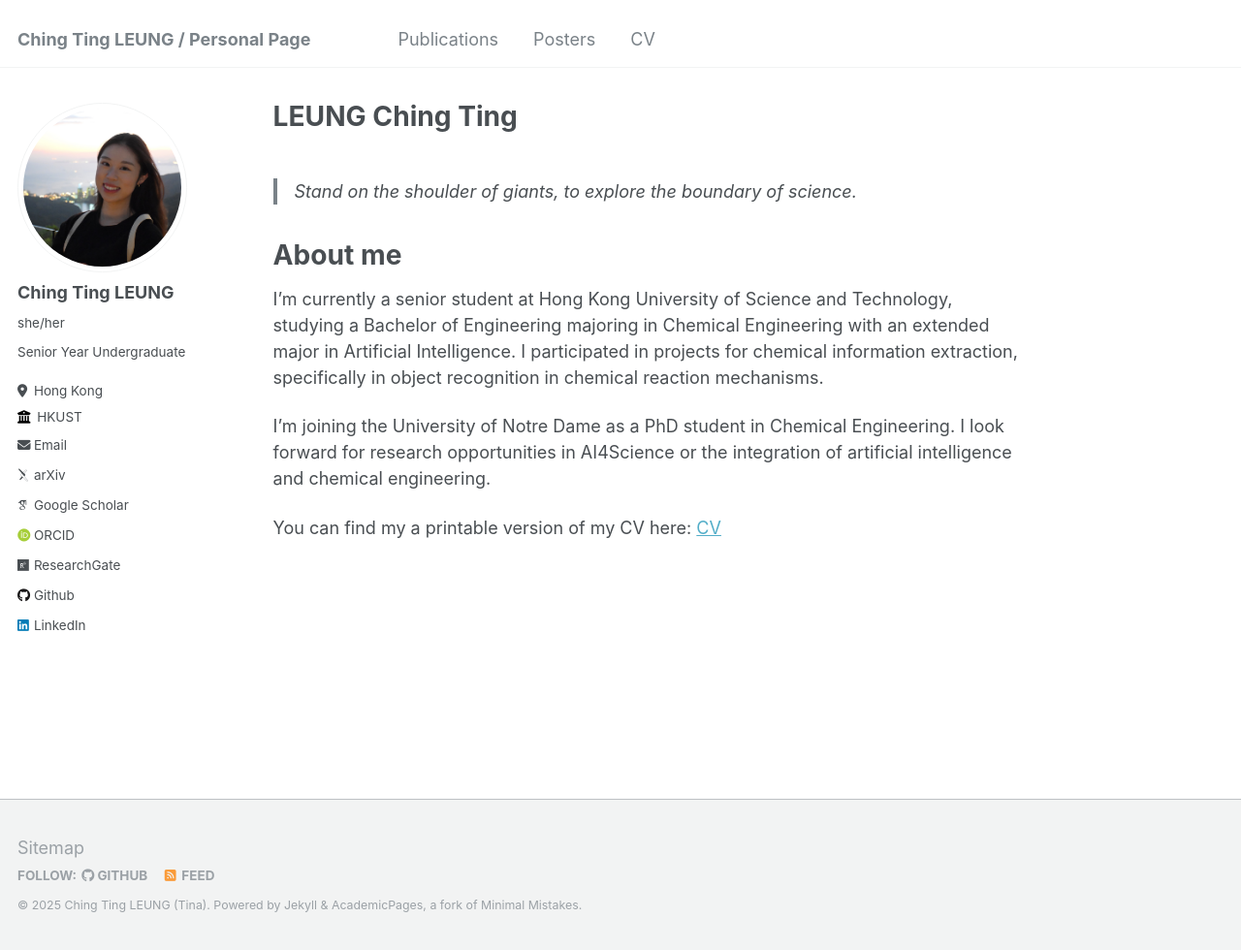
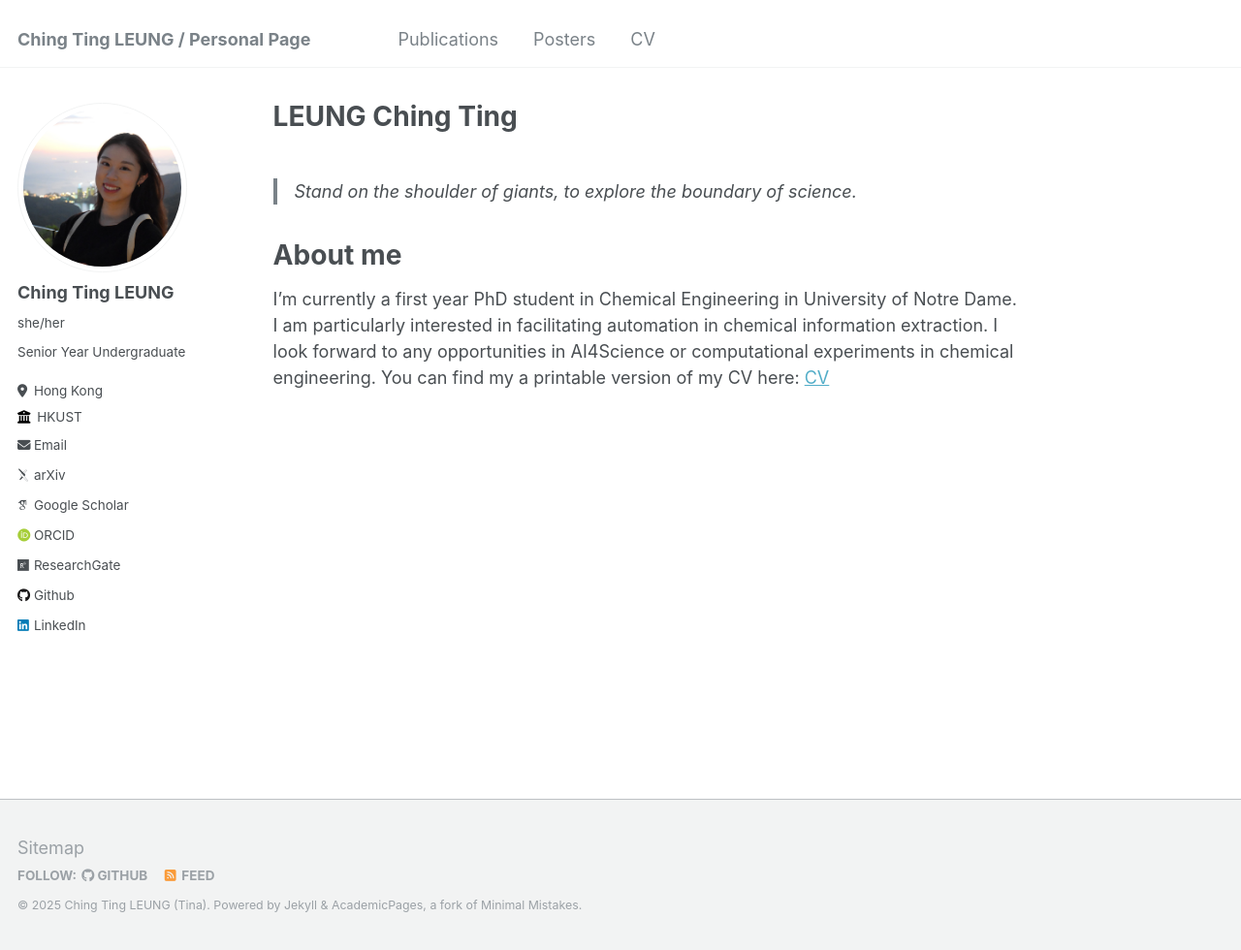
Before and after one commit to ting2025/ting2025.github.io, a Jekyll site: the page built from _pages/about.md, in a window 1280 px wide and 980 px high. Shown: the whole window at 97% size. Built offline with Jekyll 4.4.1, drawn with Linux system fonts in a browser that asks for light colours; some web fonts are replaced.

Commit message:
Update about.md

```diff
--- a/_pages/about.md
+++ b/_pages/about.md
@@ -11,8 +11,5 @@ redirect_from:
 
 About me
 ======
-I'm currently a senior student at Hong Kong University of Science and Technology, studying a Bachelor of Engineering majoring in Chemical Engineering with an extended major in Artificial Intelligence. I participated in projects for chemical information extraction, specifically in object recognition in chemical reaction mechanisms.
-
-I'm joining the University of Notre Dame as a PhD student in Chemical Engineering. I look forward for research opportunities in AI4Science or the integration of artificial intelligence and chemical engineering.
-
+I'm currently a first year PhD student in Chemical Engineering in University of Notre Dame. I am particularly interested in facilitating automation in chemical information extraction. I look forward to any opportunities in AI4Science or computational experiments in chemical engineering.
 You can find my a printable version of my CV here: [CV](../files/CTL_CV.pdf)
```
